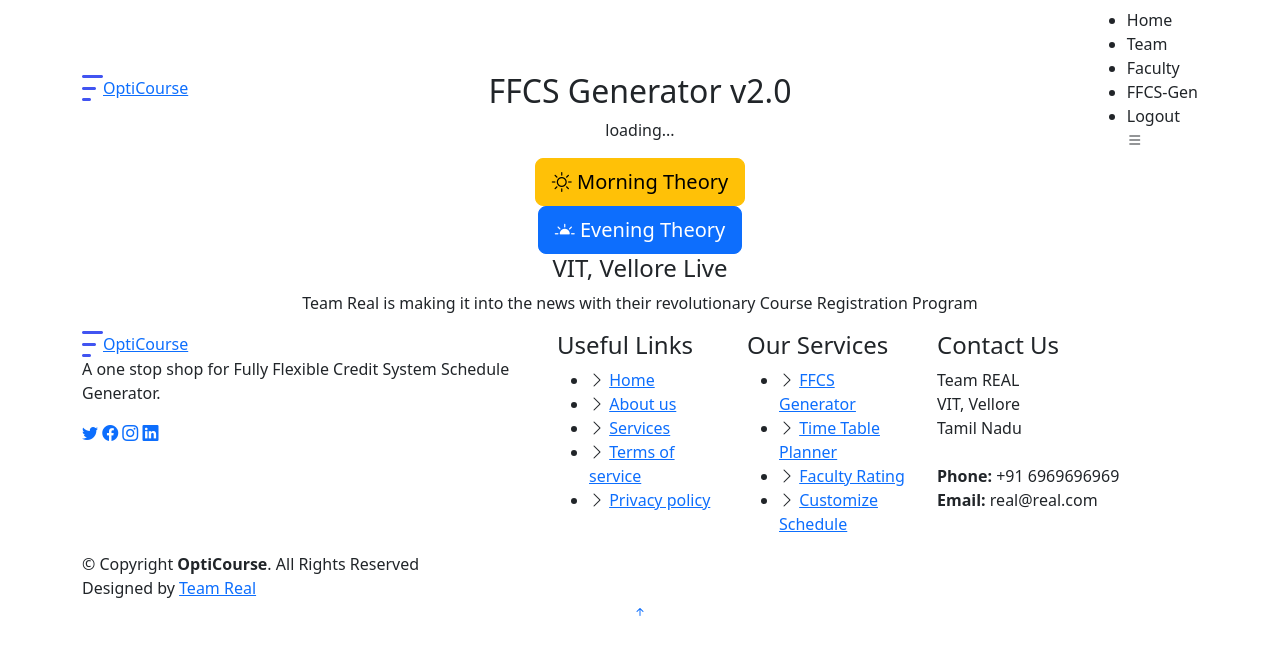
After one commit to pk-vishnu/OptiCourse, a Flask app: page /time in a window 1280 px wide. The commit adds this page. Shown: the top 655 px of the page. Run offline with Flask 3, Linux system fonts and the light colour scheme; the visitor is signed in with stand-in values (Sample User, id 1); parts of the project's set-up code (start-up, migrations or seed data) failed here and were passed over; some libraries are stand-ins or nearby versions.

Commit message:
web bug fix

```diff
--- a/website/templates/ffcsgen.html
+++ b/website/templates/ffcsgen.html
@@ -38,7 +38,7 @@
         </div>
     </div>
 -->
-	<form action="/process_form" method="POST">
+	<form action="/course" method="POST">
 		{% for item in courses1 %}
 		<label>
 			<input type="checkbox" name="selected_choices" value="{{ item }}"> {{ item }}
--- /dev/null
+++ b/website/templates/morning.html
@@ -0,0 +1 @@
+{{selected_choices}}
--- /dev/null
+++ b/website/templates/time.html
@@ -0,0 +1,30 @@
+{% extends "base.html" %}
+{% block title %}FFCSGEN{% endblock %}
+
+{% block content %}
+
+<br><br><br>
+<div class="row justify-content-center">
+    <div class="col-lg-12 text-center">
+      <h2>FFCS Generator v2.0</h2>
+      <p>loading...</p>
+    </div>
+
+
+<br><br><br>
+	<div class="container">
+        <div class="row">
+            <div class="col-xs-12">
+                <div  class="text-center">
+                    <form action="/morning" method="POST">
+					<button type="button" class="btn btn-warning btn-lg btn-block"><i class="bi-brightness-high"></i> Morning Theory</button>
+                    </form>
+
+					<button type="button" class="btn btn-primary btn-lg btn-block"><i class="bi-brightness-alt-high-fill"></i> Evening Theory</button>
+
+                </div>
+            </div>
+        </div>
+    </div>
+
+{% endblock %}
--- a/website/views.py
+++ b/website/views.py
@@ -1,11 +1,18 @@
-from flask import Flask,Blueprint,render_template,session,request
+from flask import Flask,Blueprint,render_template,session,request,redirect,url_for
 from flask_login import login_required, current_user
+import pandas as pd
+
+
+
 
 views = Blueprint('views', __name__)
 
 
 selected_choices=[]
-
+df = pd.read_csv('../ffcs.csv')
+df1=pd.read_csv('../ffcs.csv')
+i=0
+df_sorted = df.sort_values(by='Rating', ascending=False).reset_index(drop=True)
 @views.route('/')
 def home():
     return render_template("home.html",user=current_user)
@@ -14,14 +21,27 @@
 @views.route('/ffcsgen')
 @login_required
 def ffcsgen():
-    import pandas as pd
-    df = pd.read_csv('ffcs.csv')
-    df1=pd.read_csv('ffcs.csv')
-    courses1=df1['Course'].unique()
+    global df1
+    courses12=df1['Course'].unique()
+    courses1=courses12[:-1]
     return render_template("ffcsgen.html",user=current_user,courses1=courses1)
 
-@views.route('/process_form', methods=['POST'])
+
+
+@views.route('/course', methods=['POST'])
 @login_required
-def process_form():
+def course():
+    global selected_choices
     selected_choices = request.form.getlist('selected_choices')
-    return f"Selected Choices: {selected_choices}"
+    return redirect(url_for('views.time'))
+
+
+@views.route('/time')
+@login_required
+def time():
+    return render_template("time.html",user=current_user,selected_choices=selected_choices)
+
+@views.route('/morning', methods=['POST'])
+@login_required
+def morning():
+    return render_template("morning.html",user=current_user,selected_choices=selected_choices)
```
